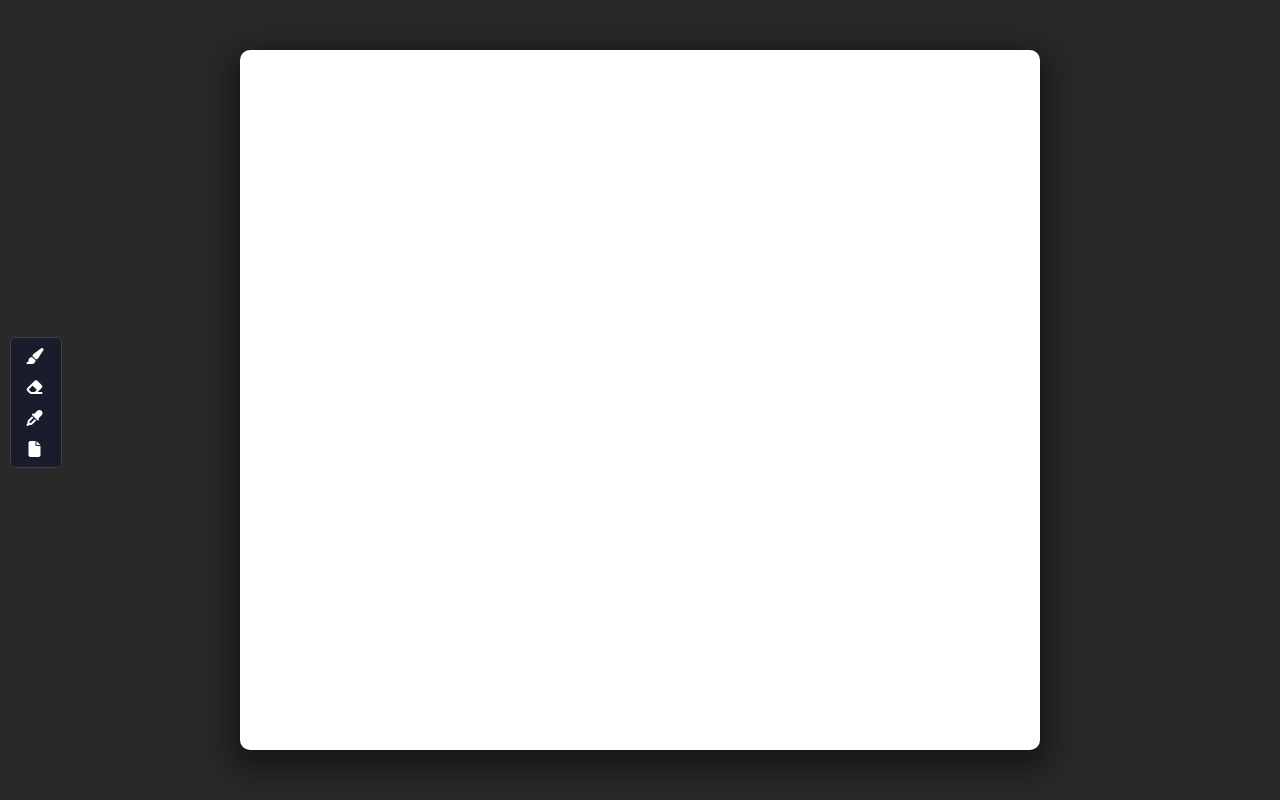
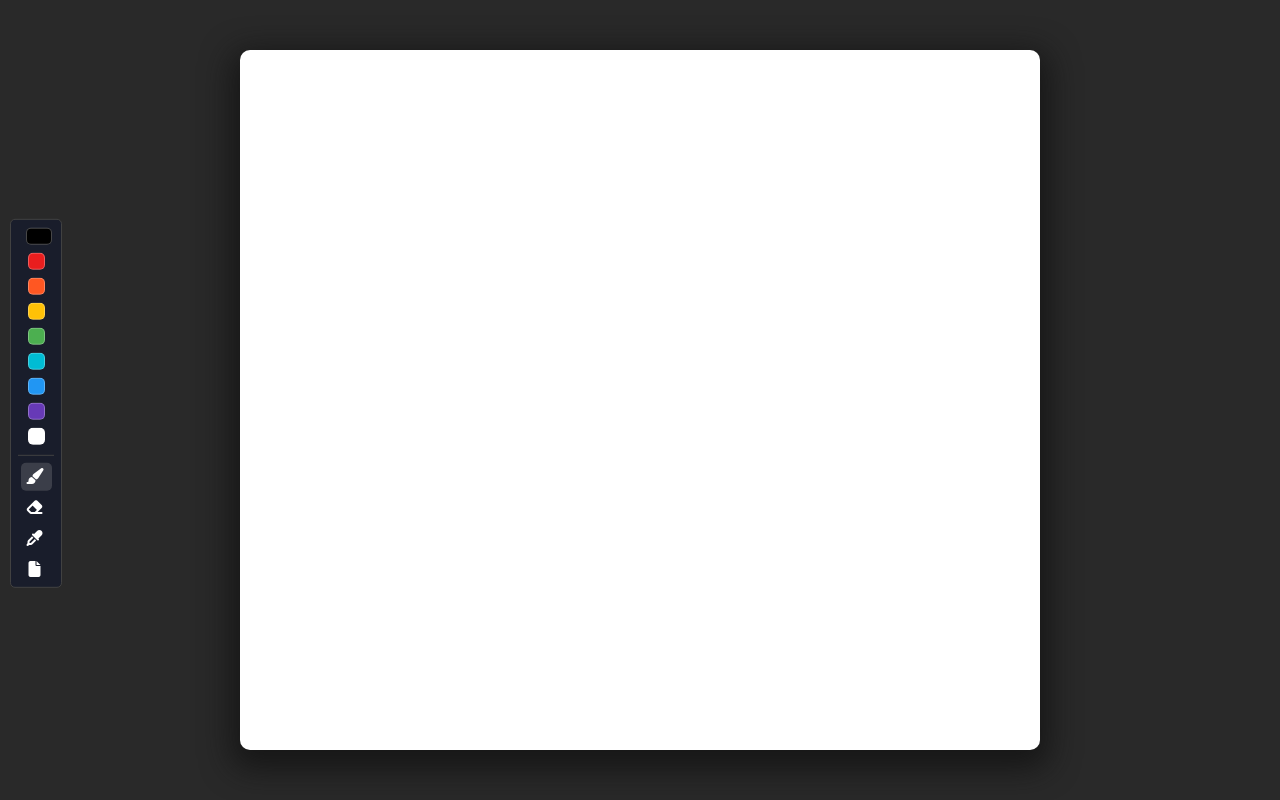
Before and after one commit to theManAndHisShadow/simple-paint-js, a plain HTML site: page index.html in a window 1280 px wide. Drawn offline with Linux system fonts and the light colour scheme.

Commit message:
Added default items selecting, added colors and color selection, changed some styles

```diff
--- a/css/main.css
+++ b/css/main.css
@@ -26,31 +26,60 @@ body {
     min-height: 100px;
     left: 10px;
     top: 50%;
-    transform: translate(0, -48.1%);
+    transform: translate(0, -49.1%);
     background: #191d2b;
     border-radius: 5px;
     border: 1px solid #414141;
 }
 
-.tool__items {
+.tools__buttons-container {
     cursor: pointer;
     padding-top: 2px;
 }
 
-.tool__items div {
+.tools__palette-container {
+    border-bottom: 1px solid #414141;
+    width: 36px;
+    margin: 0 auto;
+    padding-bottom: 7px;
+    margin-bottom: 2px;
+}
+
+.tools__buttons-container div {
     width: fit-content;
+    color: white;
     padding: 5px;
     padding-right: 8px;
+}
+
+.tools__buttons-container div,
+.tools__palette-container div {
     margin: 3px auto;
-    color: white;
     border-radius: 5px;
 }
 
-.tool__items  div[data-type="toggle"].selected {
+.tools__palette-container div{
+    width: 1px;
+    height: 1px;
+    padding: 7px;
+    margin-top: 8px;
+    border: 1px solid #ffffff47;
+    cursor: pointer;
+    transition: 0.3s ease;
+    position: relative;
+    left: 0px;
+}
+
+.tools__palette-container  div.selected__color{
+    width: 10px;
+    left: 3px;
+}
+
+.tools__buttons-container  div[data-type="toggle"].selected__tool {
     background: #a4a4a440;
  }
 
- .tool__items div[data-type="click"]:active {
+ .tools__buttons-container div[data-type="click"]:active {
     background: #a4a4a440;
     padding-left: 10px;
  }
--- a/js/paint.js
+++ b/js/paint.js
@@ -8,11 +8,67 @@ class PaintColorPalette {
     constructor(parent){
         if (PaintColorPalette.#instance) {
             return PaintColorPalette.#instance;
+
         }
 
         PaintColorPalette.#instance = this;
 
         this.parent = parent;
+
+
+        this.colors = {
+            black: 'black',
+            red: '#e91e1e',
+            orange: '#ff5722',
+            yellow: '#ffc107',
+            green: '#4caf50',
+            "light-blue": '#00bcd4',
+            blue: '#2196f3',
+            violet: '#673ab7',
+            white: 'white',
+        }
+
+        this.node = this.#create();
+
+        this.selected = 'black';
+    }
+
+    #create(){
+        let paletteContainer = document.createElement('div');
+        paletteContainer.classList = 'tools__palette-container';
+
+        let colors = Object.keys(this.colors);
+        let self =  PaintColorPalette.#instance;
+
+        colors.forEach(color => {
+            let colorElement = document.createElement('div');
+            colorElement.setAttribute('data-type', 'toggle');
+            colorElement.setAttribute('title', 'Color ' + color);
+            colorElement.setAttribute('data-color-value', this.colors[color]);
+
+            colorElement.style = `background: ${this.colors[color]}`;
+
+            paletteContainer.appendChild(colorElement);
+
+            colorElement.addEventListener('click', function(){
+               self.selected = self.colors[color];
+               self.parent.parent.brush.setColor(self.colors[color]);
+
+               let className = 'selected__color';
+
+                // get all selected color
+                let allSelected = Array.from(document.getElementsByClassName(className));
+
+                // de-select all
+                allSelected.forEach(selected => { selected.classList.remove(className)});
+
+                // select color by clicking
+                let selected = colorElement.classList.contains(className);
+                colorElement.classList.add(className);
+            });
+        });
+
+        return paletteContainer;
     }
 }
 
@@ -44,7 +100,7 @@ class PaintTools {
                 description: "Brush tool",
                 type: "toggle",
                 action: function(){
-                    PaintTools.#instance.parent.brush.setColor('black');
+                    PaintTools.#instance.parent.brush.setColor(PaintTools.#instance.pallete.selected);
                 },
             },
 
@@ -79,6 +135,7 @@ class PaintTools {
         this.selected = null;
 
         this.#addTools();
+        this.#selectDefault();
     }
 
     #createNode(){
@@ -95,9 +152,11 @@ class PaintTools {
         let toolNames = Object.keys(tools);
 
         let toolsContainer = document.createElement('div');
-        toolsContainer.classList = "tool__items";
+        toolsContainer.classList = "tools__buttons-container";
 
-        PaintTools.#instance.node.appendChild(toolsContainer);
+        this.node.appendChild(this.pallete.node);
+        this.node.appendChild(toolsContainer);
+
 
         toolNames.forEach(tool => {
             let toolElement = document.createElement('div');
@@ -116,7 +175,7 @@ class PaintTools {
                 tools[tool].action();
 
                 if(tools[tool].type === "toggle"){
-                    let className = 'selected';
+                    let className = 'selected__tool';
 
                     // get all selected items
                     let allSelected = Array.from(document.getElementsByClassName(className));
@@ -137,6 +196,16 @@ class PaintTools {
                 }
             })
         });
+    }
+
+    #selectDefault(){
+        let colors = this.node.children[0];
+        let firstColor = colors.children[0];
+        let tools = this.node.children[1];
+        let firstTool = tools.children[0];
+
+        firstColor.click();
+        firstTool.click();
     }
 }
 
```
